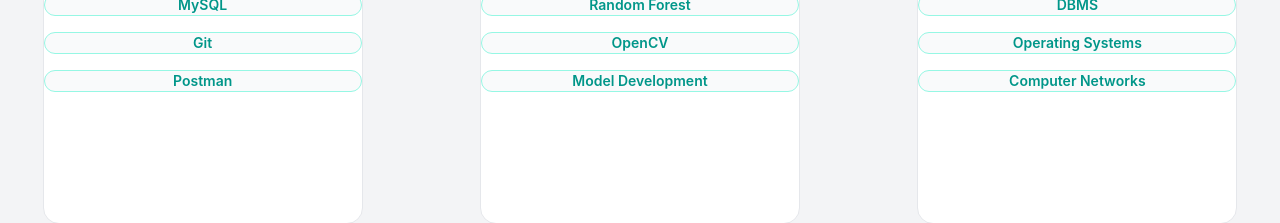
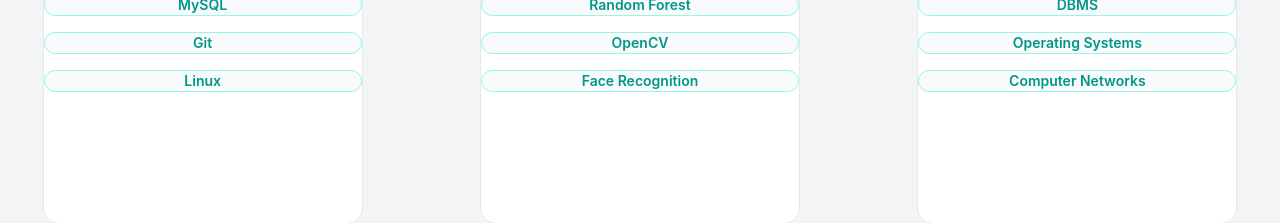
Before and after one commit to ManishSamarium/manishportfolio, a React (Vite) app: page / in a window 1280 px wide. Shown: the part 1996-2219 px from the top of the page. Built offline with nearby package versions, Linux system fonts and the light colour scheme.

Commit message:
Update Skills.jsx

```diff
--- a/src/components/Skills.jsx
+++ b/src/components/Skills.jsx
@@ -22,12 +22,12 @@
     {
       id: 3,
       title: "Databases & Tools",
-      items: ["MongoDB", "MySQL", "Git", "Postman"],
+      items: ["MongoDB", "MySQL", "Git", "Linux"],
     },
     {
       id: 4,
       title: "AI / ML / Deep Learning",
-      items: ["Scikit-learn", "Random Forest", "OpenCV", "Model Development"],
+      items: ["Scikit-learn", "Random Forest", "OpenCV", "Face Recognition"],
     },
     {
       id: 5,
@@ -45,20 +45,14 @@
     >
       <div className="w-full max-w-7xl py-16">
         <h2
-          className={`text-5xl md:text-6xl max-sm:text-4xl font-bold text-center mb-6 ${
+          className={`text-5xl md:text-6xl max-sm:text-4xl font-bold text-center mb-20 ${
             isDark ? 'text-gray-100' : 'text-gray-900'
           }`}
         >
           Technical <span className="text-teal-600">Expertise</span>
-          <span></span>
-           <span></span>
         </h2>
 
-
-
-
-
-        <div className="grid grid-cols-12 gap-8 max-sm:gap-6">
+        <div className="grid grid-cols-12 gap-8 mt-4 max-sm:gap-6">
           {skillCategories.map((category) => (
             <div
               key={category.id}
```
